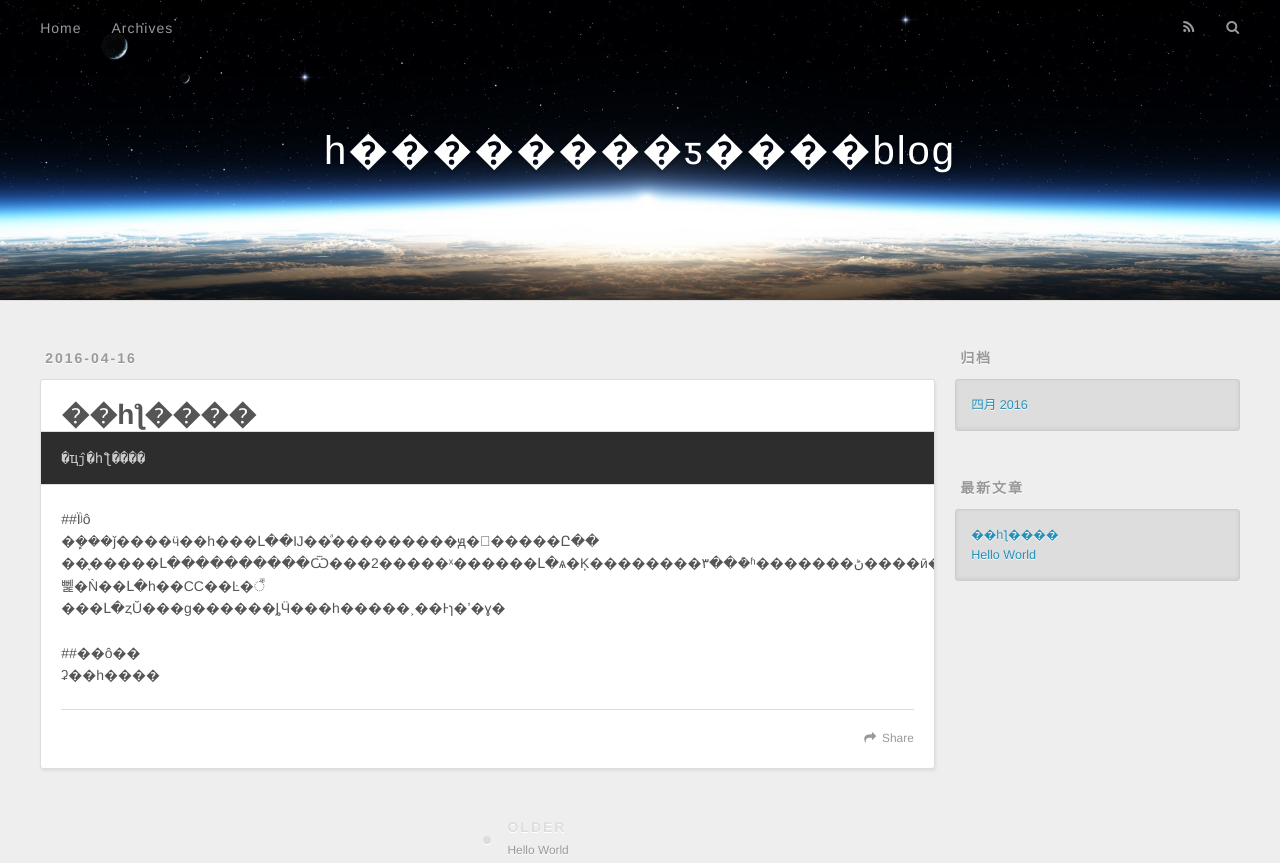
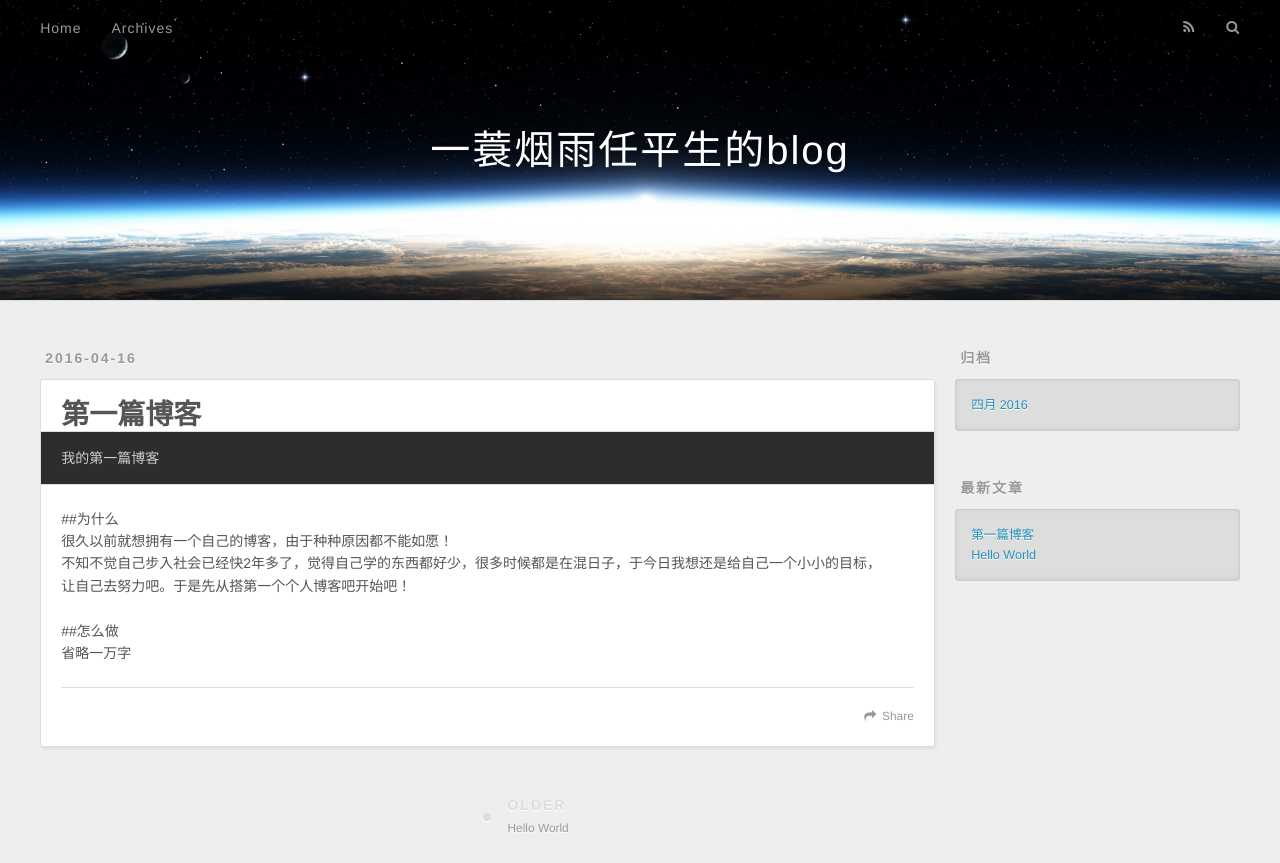
Before and after one commit to ysyyrps/ysyyrps.github.io, a plain HTML site: page 2016/04/16/firstBlog/index.html in a window 1280 px wide. Shown: the top 863 px of the page. Drawn offline with nearby package versions, Linux system fonts and the light colour scheme.

Commit message:
Site updated: 2016-04-16 16:57:02

```diff
--- a/2016/04/16/firstBlog/index.html
+++ b/2016/04/16/firstBlog/index.html
@@ -3,23 +3,26 @@
 <head>
   <meta charset="utf-8">
 
-  <title>��һƪ���� | һ��������ƽ����blog</title>
+  <title>第一篇博客 | 一蓑烟雨任平生的blog</title>
   <meta name="viewport" content="width=device-width, initial-scale=1, maximum-scale=1">
-  <meta name="description" content="�ҵĵ�һƪ����
-##Ϊʲô   �ܾ���ǰ����ӵ��һ���Լ��Ĳ��ͣ���������ԭ�򶼲�����Ը��  ��֪�����Լ����������Ѿ���2�����ˣ������Լ�ѧ�Ķ��������٣��ܶ�ʱ�������ڻ����ӣ��ڽ������뻹�Ǹ��Լ�һ��СС��Ŀ�꣬  ���Լ�ȥŬ���ɡ������ȴӴ���һ�����˲��Ͱɿ�ʼ�ɣ�">
+  <meta name="description" content="我的第一篇博客
+##为什么   很久以前就想拥有一个自己的博客，由于种种原因都不能如愿！  不知不觉自己步入社会已经快2年多了，觉得自己学的东西都好少，很多时候都是在混日子，于今日我想还是给自己一个小小的目标，  让自己去努力吧。于是先从搭第一个个人博客吧开始吧！
+##怎么做  省略一万字">
 <meta property="og:type" content="article">
-<meta property="og:title" content="��һƪ����">
+<meta property="og:title" content="第一篇博客">
 <meta property="og:url" content="http://yoursite.com/2016/04/16/firstBlog/index.html">
-<meta property="og:site_name" content="һ��������ƽ����blog">
-<meta property="og:description" content="�ҵĵ�һƪ����
-##Ϊʲô   �ܾ���ǰ����ӵ��һ���Լ��Ĳ��ͣ���������ԭ�򶼲�����Ը��  ��֪�����Լ����������Ѿ���2�����ˣ������Լ�ѧ�Ķ��������٣��ܶ�ʱ�������ڻ����ӣ��ڽ������뻹�Ǹ��Լ�һ��СС��Ŀ�꣬  ���Լ�ȥŬ���ɡ������ȴӴ���һ�����˲��Ͱɿ�ʼ�ɣ�">
-<meta property="og:updated_time" content="2016-04-16T08:46:52.362Z">
+<meta property="og:site_name" content="一蓑烟雨任平生的blog">
+<meta property="og:description" content="我的第一篇博客
+##为什么   很久以前就想拥有一个自己的博客，由于种种原因都不能如愿！  不知不觉自己步入社会已经快2年多了，觉得自己学的东西都好少，很多时候都是在混日子，于今日我想还是给自己一个小小的目标，  让自己去努力吧。于是先从搭第一个个人博客吧开始吧！
+##怎么做  省略一万字">
+<meta property="og:updated_time" content="2016-04-16T08:56:53.128Z">
 <meta name="twitter:card" content="summary">
-<meta name="twitter:title" content="��һƪ����">
-<meta name="twitter:description" content="�ҵĵ�һƪ����
-##Ϊʲô   �ܾ���ǰ����ӵ��һ���Լ��Ĳ��ͣ���������ԭ�򶼲�����Ը��  ��֪�����Լ����������Ѿ���2�����ˣ������Լ�ѧ�Ķ��������٣��ܶ�ʱ�������ڻ����ӣ��ڽ������뻹�Ǹ��Լ�һ��СС��Ŀ�꣬  ���Լ�ȥŬ���ɡ������ȴӴ���һ�����˲��Ͱɿ�ʼ�ɣ�">
+<meta name="twitter:title" content="第一篇博客">
+<meta name="twitter:description" content="我的第一篇博客
+##为什么   很久以前就想拥有一个自己的博客，由于种种原因都不能如愿！  不知不觉自己步入社会已经快2年多了，觉得自己学的东西都好少，很多时候都是在混日子，于今日我想还是给自己一个小小的目标，  让自己去努力吧。于是先从搭第一个个人博客吧开始吧！
+##怎么做  省略一万字">
 
-    <link rel="alternate" href="/atom.xml" title="һ��������ƽ����blog" type="application/atom+xml">
+    <link rel="alternate" href="/atom.xml" title="一蓑烟雨任平生的blog" type="application/atom+xml">
 
 
     <link rel="icon" href="/favicon.png">
@@ -40,7 +43,7 @@
   <div id="header-outer" class="outer">
     <div id="header-title" class="inner">
       <h1 id="logo-wrap">
-        <a href="/" id="logo">һ��������ƽ����blog</a>
+        <a href="/" id="logo">一蓑烟雨任平生的blog</a>
       </h1>
 
     </div>
@@ -80,7 +83,7 @@
 
 
     <h1 class="article-title" itemprop="name">
-      ��һƪ����
+      第一篇博客
     </h1>
 
 
@@ -88,9 +91,9 @@
 
     <div class="article-entry" itemprop="articleBody">
 
-        <pre><code>�ҵĵ�һƪ����
-</code></pre><p>##Ϊʲô<br>   �ܾ���ǰ����ӵ��һ���Լ��Ĳ��ͣ���������ԭ�򶼲�����Ը��<br>  ��֪�����Լ����������Ѿ���2�����ˣ������Լ�ѧ�Ķ��������٣��ܶ�ʱ�������ڻ����ӣ��ڽ������뻹�Ǹ��Լ�һ��СС��Ŀ�꣬<br>  ���Լ�ȥŬ���ɡ������ȴӴ���һ�����˲��Ͱɿ�ʼ�ɣ�</p>
-<p>##��ô��<br>  ʡ��һ����</p>
+        <pre><code>我的第一篇博客
+</code></pre><p>##为什么<br>   很久以前就想拥有一个自己的博客，由于种种原因都不能如愿！<br>  不知不觉自己步入社会已经快2年多了，觉得自己学的东西都好少，很多时候都是在混日子，于今日我想还是给自己一个小小的目标，<br>  让自己去努力吧。于是先从搭第一个个人博客吧开始吧！</p>
+<p>##怎么做<br>  省略一万字</p>
 
 
     </div>
@@ -144,7 +147,7 @@
       <ul>
 
           <li>
-            <a href="/2016/04/16/firstBlog/">��һƪ����</a>
+            <a href="/2016/04/16/firstBlog/">第一篇博客</a>
           </li>
 
           <li>
```
Also changed, not shown: 2016/04/16/hello-world/index.html (+6 -6 lines), archives/2016/04/index.html (+8 -8 lines), archives/2016/index.html (+8 -8 lines), archives/index.html (+8 -8 lines), index.html (+11 -11 lines).
